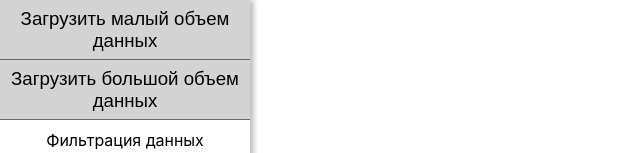
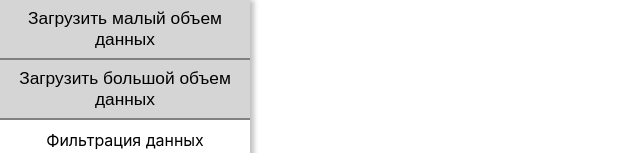
Before and after one commit to Kefir103/contact-directory, a React app: page / in a window 1280 px wide. Shown: the top 153 px of the page, without its empty margins (0-640 px from the left). Built offline with nearby package versions, Linux system fonts and the light colour scheme.

Commit message:
Немного поменял стиль кнопок

```diff
--- a/src/client/styles/components/sideMenu/_loadBtnContainer.scss
+++ b/src/client/styles/components/sideMenu/_loadBtnContainer.scss
@@ -6,10 +6,10 @@
     .load-btn {
         height: 60px;
         border: none;
-        border-bottom: 1px solid dimgray;
+        border-bottom: 2px solid gray;
         outline: none;
-        background-color: lightgray;
-        font-size: 14pt;
+        background-color: #d5d5d5;
+        font-size: 13pt;
 
         &:hover {
             cursor: pointer;
```
Also changed, not shown: public/styles.css.
